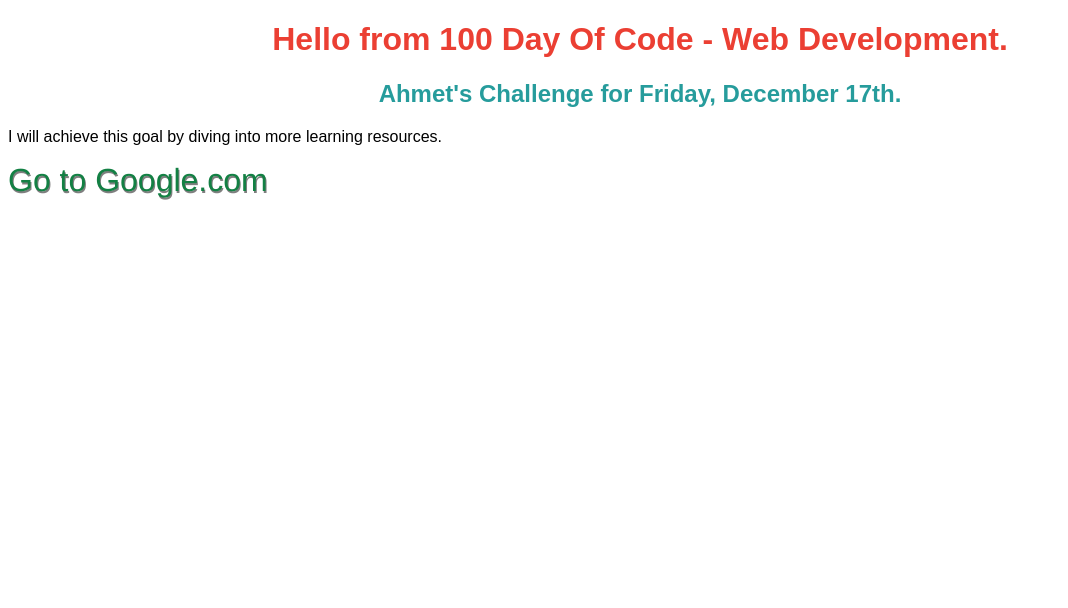
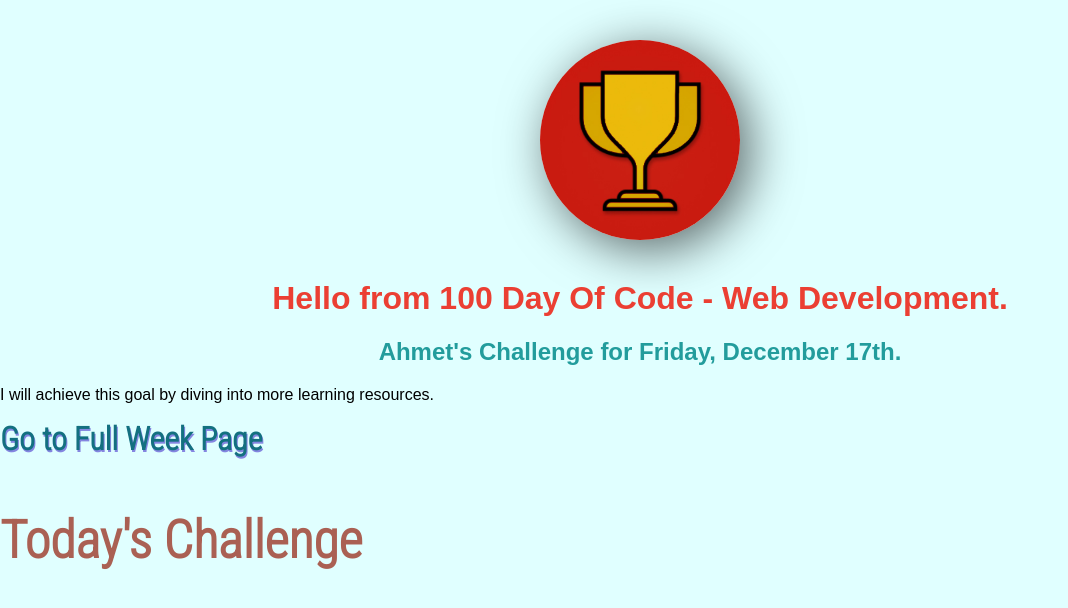
Before and after one commit to biyonik/100DayOfCodeWebDevelopment, a plain HTML site: page Day1_4_BuildingAFirstWebSite/index.html in a window 1280 px wide. Shown: the whole page, without its empty margins (0-1068 px from the left). Drawn offline with Linux system fonts and the light colour scheme.

Commit message:
Ilk bolum tamamlandi

```diff
--- a/Day1_4_BuildingAFirstWebSite/index.html
+++ b/Day1_4_BuildingAFirstWebSite/index.html
@@ -5,33 +5,10 @@
     <meta http-equiv="X-UA-Compatible" content="IE=edge">
     <meta name="viewport" content="width=device-width, initial-scale=1.0">
     <title>100 Day Of Code - Web Development</title>
-    <style>
-      .text-center{
-        text-align: center
-      }
-      .family-sans-serif {
-        font-family: sans-serif;
-      }
-      .text-color-tomato {
-        color: hsl(4, 82%, 56%);
-      }
-      .text-color-dark-cyan {
-        color: rgba(0, 139, 139, 0.85);
-      }
-      .text-decoration-none {
-        text-decoration: none;
-      }
-      a, a:visited, a:focus {
-        font-size: 2em;
-        font-family: 'Franklin Gothic Medium', 'Arial Narrow', Arial, sans-serif;
-        text-align: center;
-        display: inline-block;
-        color: rgb(19, 128, 68);
-        text-shadow: 1px 2px rgba(0, 0, 0, .5);
-      }
-    </style>
+    <link rel="stylesheet" href="style.css">
 </head>
 <body>
+  <img src="challenges-trophy.jpg" alt="A Trophy">
   <h1 class="text-center family-sans-serif text-color-tomato">
     Hello from 100 Day Of Code - Web Development.
   </h1>
@@ -42,6 +19,7 @@
   <p class="family-sans-serif">
     I will achieve this goal by diving into more learning resources.
   </p>
-  <a class="text-decoration-none" href="https://www.google.com" target="_blank">Go to Google.com</a>
+  <a class="text-decoration-none" href="full-week.html" target="_blank">Go to Full Week Page</a>
+  <p id="todays-challenge">Today's Challenge</p>
 </body>
 </html>
--- /dev/null
+++ b/Day1_4_BuildingAFirstWebSite/style.css
@@ -0,0 +1,55 @@
+@import url('https://fonts.googleapis.com/css2?family=Roboto+Condensed:wght@300&display=swap');
+body {
+    margin:0;
+    padding: 0;
+    box-sizing: border-box;
+    font-family: 'Roboto Condensed', sans-serif;
+    background-color: lightcyan;
+}
+
+.text-center {
+    text-align: center
+}
+
+.family-sans-serif {
+    font-family: sans-serif;
+}
+
+.text-color-tomato {
+    color: hsl(4, 82%, 56%);
+}
+
+.text-color-dark-cyan {
+    color: rgba(0, 139, 139, 0.85);
+}
+
+.text-decoration-none {
+    text-decoration: none;
+}
+
+a,
+a:visited,
+a:focus {
+    font-size: 2em;
+    font-weight: bolder;
+    text-align: center;
+    display: inline-block;
+    color: rgb(19, 112, 128);
+    text-shadow: 1px 2px rgba(39, 12, 194, 0.5);
+}
+
+#todays-challenge {
+    color: rgb(170, 96, 83);
+    font-weight: bolder;
+    font-size: 52px;
+}
+
+img {
+    width: 200px;
+    height: 200px;
+    border-radius: 50%;
+    display: flex;
+    justify-content: center;
+    margin: 5vh auto;
+    box-shadow: 10px 10px 50px rgba(0, 0, 0, 0.6);
+}
```
Also changed, not shown: Day1_4_BuildingAFirstWebSite/full-week.html (added, +13 -0 lines), Day1_4_BuildingAFirstWebSite/challenges-trophy.jpg (added).
